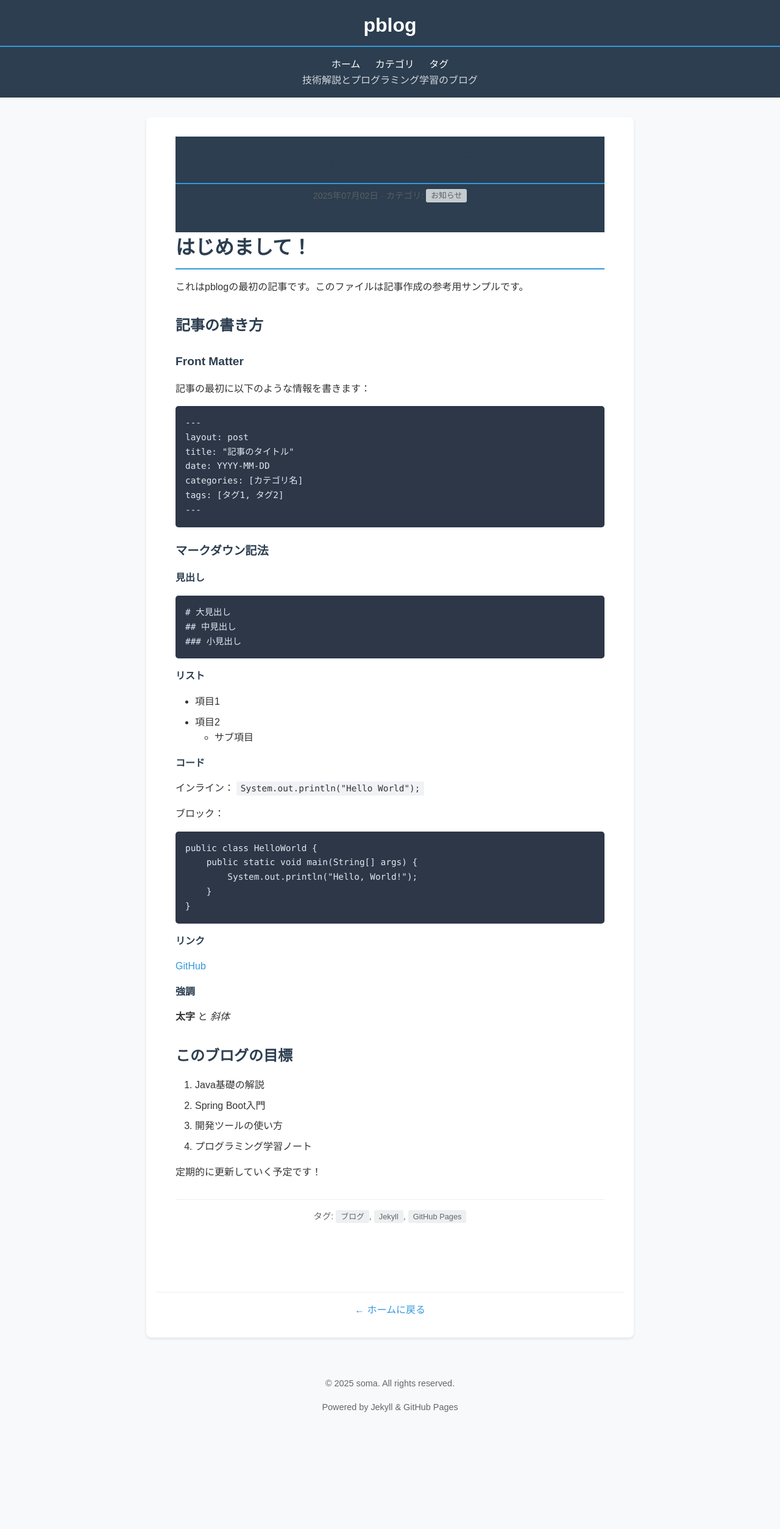
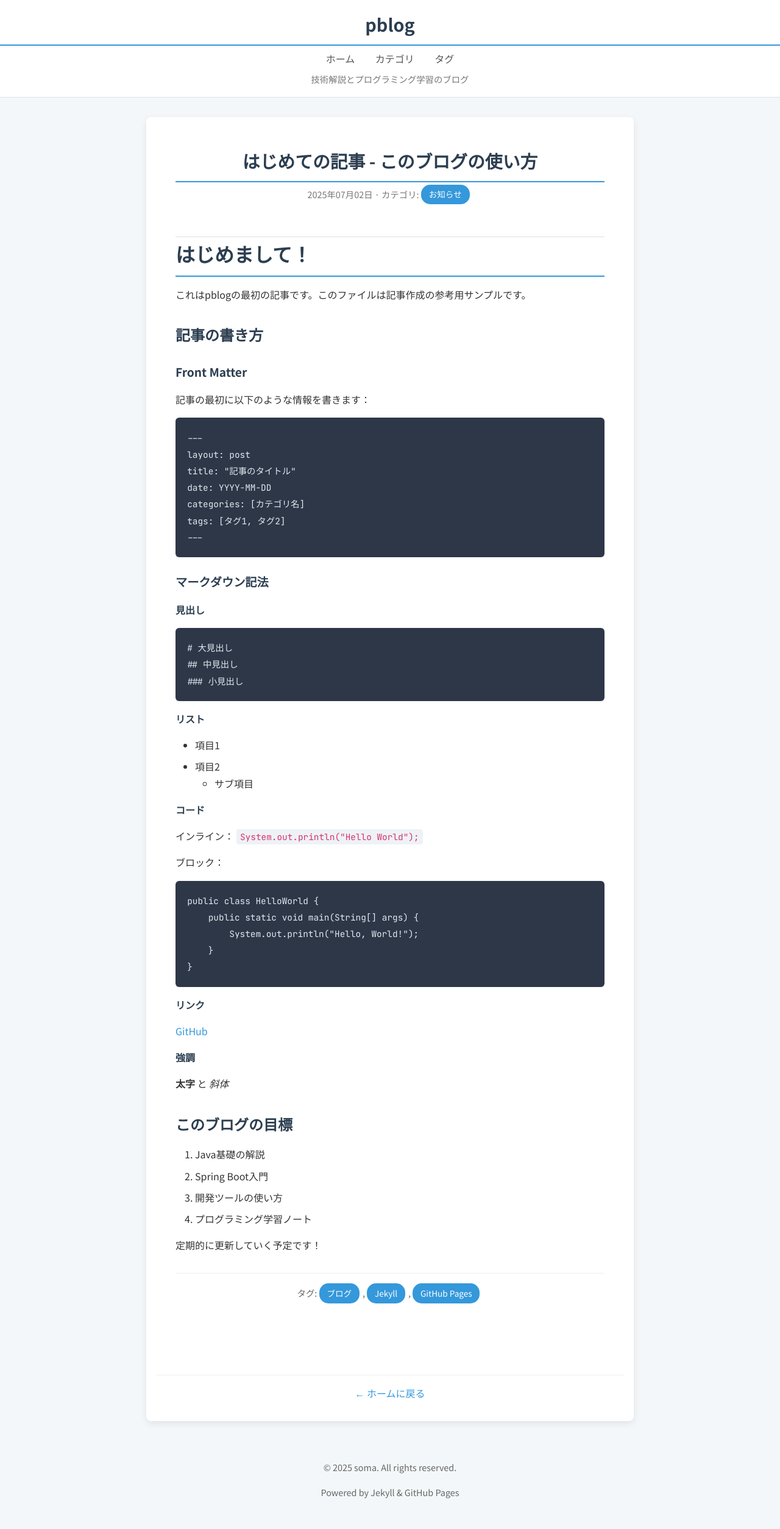
Before and after one commit to somadevfat/pblog, a Jekyll site: the page built from _posts/2025-07-02-sample-post.md, in a window 1280 px wide. Shown: the whole page at 61% size. Built offline with Jekyll 4.4.1, drawn with Linux system fonts in a browser that asks for light colours; before the commit the page ends 2368 px from its top, so only the background shows below that.

Commit message:
UI改善フェーズ1：色とフォントの刷新
- 可読性の高いフォント(Noto Sans JP, JetBrains Mono)を導入
- ヘッダーを白ベースのクリーンなデザインに変更
- カテゴリ/タグのスタイルを、視認性の高い青背景のカプセル型に変更
- サイト全体の配色とスペーシングを微調整
- 記事ページのカテゴリ/タグを各一覧ページへリンク

```diff
--- a/_layouts/default.html
+++ b/_layouts/default.html
@@ -5,6 +5,11 @@
     <meta name="viewport" content="width=device-width, initial-scale=1.0">
     <title>{% if page.title %}{{ page.title }} - {% endif %}{{ site.title }}</title>
     <meta name="description" content="{{ page.description | default: site.description }}">
+
+    <!-- Google Fonts -->
+    <link rel="preconnect" href="https://fonts.googleapis.com">
+    <link rel="preconnect" href="https://fonts.gstatic.com" crossorigin>
+    <link href="https://fonts.googleapis.com/css2?family=Noto+Sans+JP:wght@400;700&family=JetBrains+Mono:wght@400;700&display=swap" rel="stylesheet">
 
     <!-- CSS -->
     <link rel="stylesheet" href="{{ '/assets/css/style.css' | relative_url }}">
--- a/_layouts/post.html
+++ b/_layouts/post.html
@@ -12,7 +12,7 @@ layout: default
             {% if page.categories %}
             · カテゴリ:
             {% for category in page.categories %}
-                <span class="category">{{ category }}</span>{% unless forloop.last %}, {% endunless %}
+                <a href="{{ '/categories.html' | relative_url }}#{{ category | slugify }}" class="category">{{ category }}</a>{% unless forloop.last %}, {% endunless %}
             {% endfor %}
             {% endif %}
         </p>
@@ -26,7 +26,7 @@ layout: default
     <footer class="post-tags">
         <p>タグ:
         {% for tag in page.tags %}
-            <span class="tag">{{ tag }}</span>{% unless forloop.last %}, {% endunless %}
+            <a href="{{ '/tags.html' | relative_url }}#{{ tag | slugify }}" class="tag">{{ tag }}</a>{% unless forloop.last %}, {% endunless %}
         {% endfor %}
         </p>
     </footer>
--- a/assets/css/style.css
+++ b/assets/css/style.css
@@ -6,53 +6,55 @@
 }
 
 body {
-    font-family: 'Hiragino Kaku Gothic Pro', 'ヒラギノ角ゴ Pro W3', Meiryo, メイリオ, Osaka, 'MS PGothic', arial, helvetica, sans-serif;
-    line-height: 1.6;
+    font-family: 'Noto Sans JP', sans-serif;
+    line-height: 1.7;
     color: #333;
-    background-color: #f8f9fa;
+    background-color: #f4f7f9;
     margin: 0;
     padding: 0;
 }
 
 /* Header */
 header {
-    background-color: #2c3e50;
-    color: white;
+    background-color: #ffffff;
+    color: #333;
     padding: 1rem 0;
     text-align: center;
+    border-bottom: 1px solid #e0e0e0;
 }
 
 header h1 {
-    margin-bottom: 0.5rem;
+    margin-bottom: 0.25rem;
+    font-size: 1.8rem;
 }
 
 header h1 a {
-    color: white;
+    color: #2c3e50;
     text-decoration: none;
-}
-
-header h1 a:hover {
-    text-decoration: underline;
+    font-weight: 700;
 }
 
 header .nav-links {
-    margin-top: 1rem;
+    margin: 0.5rem 0;
 }
 
 header .nav-links a {
-    color: white;
+    color: #555;
     text-decoration: none;
-    margin: 0 10px;
+    margin: 0 15px;
     font-size: 1rem;
+    transition: color 0.2s;
 }
 
 header .nav-links a:hover {
-    text-decoration: underline;
+    color: #3498db;
+    text-decoration: none;
 }
 
 header p {
     margin: 0;
-    opacity: 0.8;
+    color: #777;
+    font-size: 0.9rem;
 }
 
 /* Main content */
@@ -62,7 +64,7 @@ main {
     padding: 0 1rem;
     background-color: white;
     border-radius: 8px;
-    box-shadow: 0 2px 4px rgba(0,0,0,0.1);
+    box-shadow: 0 4px 12px rgba(0,0,0,0.08);
     min-height: 400px;
 }
 
@@ -116,19 +118,23 @@ a:hover {
 }
 
 /* Code */
+code, pre {
+    font-family: 'JetBrains Mono', monospace;
+}
+
 code {
-    background-color: #f1f2f6;
+    background-color: #eef2f7;
+    color: #d6336c;
     padding: 0.2rem 0.4rem;
-    border-radius: 3px;
-    font-family: 'Monaco', 'Menlo', 'Ubuntu Mono', monospace;
+    border-radius: 4px;
     font-size: 0.9em;
 }
 
 pre {
     background-color: #2d3748;
     color: #e2e8f0;
-    padding: 1rem;
-    border-radius: 5px;
+    padding: 1.2rem;
+    border-radius: 6px;
     overflow-x: auto;
     margin-bottom: 1rem;
 }
@@ -169,7 +175,7 @@ pre code {
 }
 
 .post-excerpt {
-    color: #666;
+    color: #555;
     margin-top: 0.5rem;
 }
 
@@ -187,7 +193,7 @@ pre code {
 
 /* Post meta */
 .post-meta {
-    color: #666;
+    color: #777;
     font-size: 0.9rem;
     margin-bottom: 2rem;
 }
@@ -203,10 +209,20 @@ pre code {
 }
 
 .category, .tag {
-    background-color: #ecf0f1;
-    padding: 0.2rem 0.5rem;
-    border-radius: 3px;
-    font-size: 0.8rem;
+    display: inline-block;
+    background-color: #3498db;
+    color: white;
+    padding: 0.3rem 0.8rem;
+    border-radius: 15px;
+    font-size: 0.85rem;
+    text-decoration: none;
+    margin: 0 5px 5px 0;
+    transition: background-color 0.2s;
+}
+
+.category:hover, .tag:hover {
+    background-color: #2980b9;
+    color: white;
 }
 
 /* Navigation */
@@ -285,16 +301,18 @@ footer a {
 
 .tag-cloud .tag-name {
     display: inline-block;
-    background-color: #f1f2f6;
+    background-color: #eef2f7;
     padding: 0.4rem 0.8rem;
     margin: 5px;
     border-radius: 5px;
     text-decoration: none;
     color: #333;
     transition: background-color 0.2s;
+    border: 1px solid #dce6f1;
 }
 
 .tag-cloud .tag-name:hover {
     background-color: #3498db;
     color: white;
+    border-color: #3498db;
 }
```
